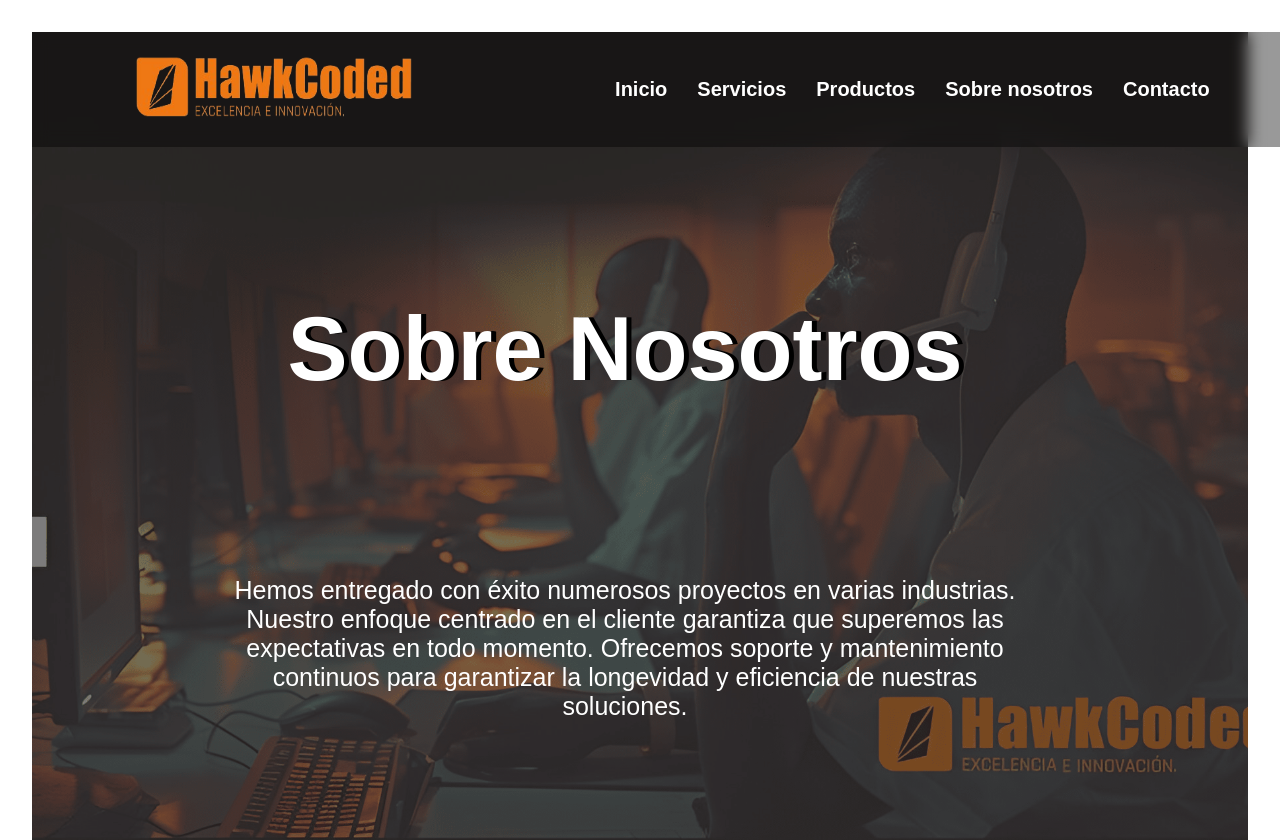
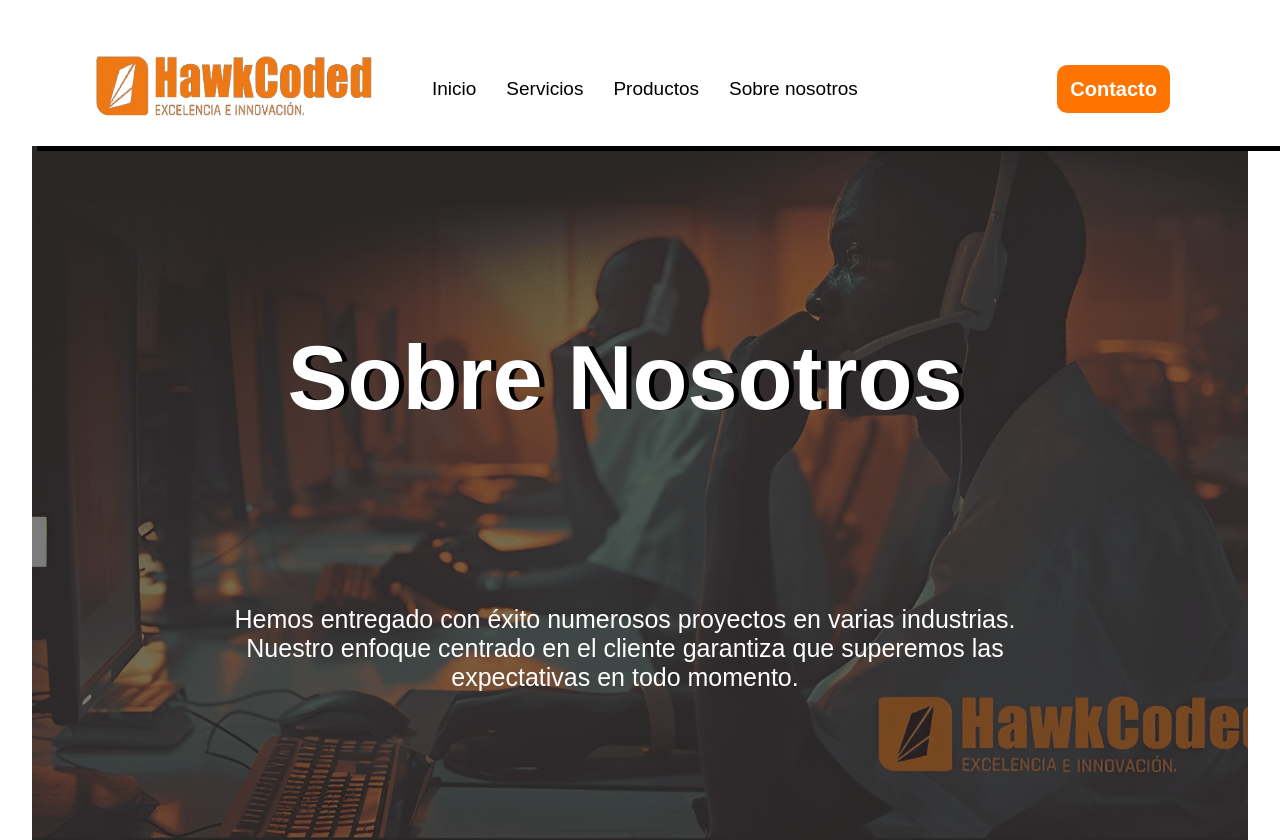
Before and after one commit to sol1217/hawkcoded, a React (Vite) app: page /about in a window 1280 px wide. Shown: the top 840 px of the page. Built offline with nearby package versions, Linux system fonts and the light colour scheme.

Commit message:
cambios indefinidos

```diff
--- a/src/components/layout/Header/Header.elements.ts
+++ b/src/components/layout/Header/Header.elements.ts
@@ -1,5 +1,10 @@
 import styled, { keyframes } from "styled-components";
-import { HeaderContainerProps, MobilMenuButtonProps, MobilMenuSectionProps, SearchInputProps } from "./Header.types";
+import {
+  HeaderContainerProps,
+  MobilMenuButtonProps,
+  MobilMenuSectionProps,
+  SearchInputProps,
+} from "./Header.types";
 
 const rotateIn = keyframes`
   0% {
@@ -20,21 +25,26 @@ const rotateOut = keyframes`
 `;
 
 export const HeaderContainer = styled.div<HeaderContainerProps>`
-  width: 100%;
+  width: 100vw;
   display: flex;
-  justify-content: space-between;
-  padding: 20px 4px;
+  justify-content: flex-start;
+  padding: 25px 60px 25px 60px;
   align-items: center;
+  gap: 30px;
   position: fixed;
   z-index: 99;
   transition: background-color 0.3s ease;
-  backdrop-filter: blur(8px);
-  box-shadow: ${(props) =>
-    props.isBackgroundWhite ? "5px 5px 5px rgba(0, 0, 0, 0.3)" : "none"};
+  background-color: white;
+  box-shadow: 5px 5px;
 
   @media (min-width: 1200px) {
+    justify-content: flex-start;
+    padding: 20px 60px;
+  }
+
+  @media (max-width: 1200px) {
     justify-content: space-around;
-    padding: 20px 4px;
+    padding: 30px;
   }
 `;
 
@@ -54,22 +64,26 @@ export const MobilMenuButton = styled.button<MobilMenuButtonProps>`
 `;
 
 export const MobilMenuSection = styled.div<MobilMenuSectionProps>`
-  position: absolute;
+  position: fixed;
   top: 100px;
-  right: 30px;
-  background-color: rgba(255, 255, 255, 0.91);
-  padding: 10px;
+  right: 10px;
+  background-color: #ff7500;
+  padding: 25px;
   width: 200px;
   display: flex;
   justify-content: center;
+  flex-direction: column;
+  z-index: 100;
   align-items: center;
   border-radius: 20px;
   box-shadow: 2px 2px 2px 0;
   overflow: hidden;
-  max-height: ${({ isVisible }) => (isVisible ? '300px' : '0')};
+  max-height: ${({ isVisible }) => (isVisible ? "300px" : "0")};
   transition: max-height 0.3s ease;
-  opacity: ${({ isVisible }) => (isVisible ? '1' : '0')};
-  transition: max-height 0.3s ease, opacity 0.3s ease;
+  opacity: ${({ isVisible }) => (isVisible ? "1" : "0")};
+  transition:
+    max-height 0.3s ease,
+    opacity 0.3s ease;
 
   @media (min-width: 1200px) {
     display: none;
@@ -82,7 +96,9 @@ export const SearchInput = styled.input.attrs<SearchInputProps>((props) => ({
     opacity: props.isShowInput ? "1" : "0",
   },
 }))<SearchInputProps>`
-  transition: width 0.5s ease, opacity 0.5s ease;
+  transition:
+    width 0.5s ease,
+    opacity 0.5s ease;
   background: rgba(227, 233, 236, 0.4);
   padding: 10px;
   border: none;
@@ -90,7 +106,6 @@ export const SearchInput = styled.input.attrs<SearchInputProps>((props) => ({
   color: black;
   z-index: 99;
 `;
-
 
 export const LogoImage = styled.img`
   width: 280px;
@@ -102,15 +117,18 @@ export const LogoImage = styled.img`
   }
 `;
 
-
 export const SearchContainer = styled.div`
   display: flex;
   flex-direction: row;
-  justify-content: center;
+  justify-content: space-between;
   align-items: center;
-  gap: 20px;
+  width: 70%;
 
   @media (max-width: 1200px) {
     display: none;
   }
+
+  @media (max-width: 1300px) {
+    width: 60%;
+  }
 `;
--- a/src/components/layout/Header/Header.tsx
+++ b/src/components/layout/Header/Header.tsx
@@ -11,6 +11,7 @@ import {
 } from "./Header.elements";
 import logotype from "../../../assets/png/logo-type.png";
 import MobilMenu from "../MobileMenu/MobilMenu";
+import { ContactLink } from "../../layout/NavMenu/NavMenu.elements.ts";
 
 export function Header() {
   const [isShowMobilMenu, setIsShowMobilMenu] = useState(false);
@@ -37,11 +38,7 @@ export function Header() {
 
   return (
     <HeaderContainer
-      isBackgroundWhite={isBackgroundWhite}  // <-- Añadir esta línea
-      style={{
-        backgroundColor: isBackgroundWhite ? "#171d25" : "rgba(0, 0, 0, 0.4)",
-        boxShadow: isBackgroundWhite ? "5px 5px 5px 0" : "none",
-      }}
+      isBackgroundWhite={isBackgroundWhite} // <-- Añadir esta línea
     >
       <a href="/">
         <LogoImage src={logotype} />
@@ -49,18 +46,28 @@ export function Header() {
 
       <MobilMenuButton isOpen={isShowMobilMenu} onClick={handleShowMobilMenu}>
         {isShowMobilMenu ? (
-          <IoIosClose size={40} color="white" style={{ transform: 'scale(1.2)' }} />
+          <IoIosClose
+            size={40}
+            color="black"
+            style={{ transform: "scale(1.2)" }}
+          />
         ) : (
-          <IoMdMenu size={40} color="white" />
+          <IoMdMenu size={40} color="black" />
         )}
       </MobilMenuButton>
 
       <MobilMenuSection isVisible={isShowMobilMenu}>
         <MobilMenu />
+        <div>
+          <ContactLink href="/contact">Contacto</ContactLink>
+        </div>
       </MobilMenuSection>
 
       <SearchContainer>
-        <NavMenu flexDirection="row" color="white" />
+        <NavMenu flexDirection="row" color="black" />
+        <div>
+          <ContactLink href="/contact">Contacto</ContactLink>
+        </div>
       </SearchContainer>
     </HeaderContainer>
   );
--- a/src/components/layout/MobileMenu/MobilMenu.tsx
+++ b/src/components/layout/MobileMenu/MobilMenu.tsx
@@ -4,7 +4,7 @@ import NavMenu from "../NavMenu/NavMenu.tsx";
 export default function MobilMenu() {
   return (
     <MobilMenuContainer>
-      <NavMenu flexDirection="column" color="black" />
+      <NavMenu flexDirection="column" color="white" />
     </MobilMenuContainer>
   );
 }
--- a/src/components/layout/NavMenu/NavMenu.elements.ts
+++ b/src/components/layout/NavMenu/NavMenu.elements.ts
@@ -4,6 +4,15 @@ interface NavMenuLinksProps {
   $flexDirection: string;
   $color: string;
 }
+
+export const NavContainer = styled.div<NavMenuLinksProps>`
+  display: flex;
+  justify-content: space-between;
+  align-items: center;
+  flex-direction: ${({ $flexDirection }) => $flexDirection || "row"};
+
+  padding: 0 20px 0 20px;
+`;
 
 export const NavMenuLinks = styled.ol<NavMenuLinksProps>`
   display: flex;
@@ -18,12 +27,22 @@ export const NavMenuLinks = styled.ol<NavMenuLinksProps>`
 
 export const LinkContainer = styled.a<NavMenuLinksProps>`
   color: ${({ $color }) => $color || "white"};
-  font-weight: bold;
-  font-size: 20px;
-  font-family: Arial, Helvetica, sans-serif;
+  font-weight: 200;
+  font-size: 19px;
+  font-family: sans-serif;
   transition: color 0.3s ease;
 
   &:hover {
     color: #ff7500;
   }
 `;
+
+export const ContactLink = styled.a`
+  padding: 13px;
+  background-color: #ff7500;
+  font-size: 20px;
+  border-radius: 10px;
+  text-align: center;
+  font-weight: bold;
+  color: white;
+`;
--- a/src/components/layout/NavMenu/NavMenu.tsx
+++ b/src/components/layout/NavMenu/NavMenu.tsx
@@ -1,8 +1,13 @@
-import { LinkContainer, NavMenuLinks } from "./NavMenu.elements.ts";
+import {
+  ContactLink,
+  LinkContainer,
+  NavContainer,
+  NavMenuLinks,
+} from "./NavMenu.elements.ts";
 
 const NavMenu = ({ flexDirection = "", color = "" }) => {
   return (
-    <nav>
+    <NavContainer $flexDirection={flexDirection} $color={color}>
       <NavMenuLinks $flexDirection={flexDirection} $color={color}>
         <li>
           <LinkContainer $flexDirection={flexDirection} $color={color} href="/">
@@ -36,17 +41,8 @@ const NavMenu = ({ flexDirection = "", color = "" }) => {
             Sobre nosotros
           </LinkContainer>
         </li>
-        <li>
-          <LinkContainer
-            $flexDirection={flexDirection}
-            $color={color}
-            href="/contact"
-          >
-            Contacto
-          </LinkContainer>
-        </li>
       </NavMenuLinks>
-    </nav>
+    </NavContainer>
   );
 };
 
--- a/src/pages/About/About.elements.ts
+++ b/src/pages/About/About.elements.ts
@@ -30,7 +30,7 @@ export const AboutTitle = styled.h2`
 `;
 
 export const WelcomText = styled.span`
-  font-size: 20px;
+  font-size: 25px;
 `;
 
 export const AboutInformation = styled.span`
@@ -40,10 +40,6 @@ export const AboutInformation = styled.span`
   display: flex;
   justify-content: center;
   align-items: center;
-
-  @media (max-width: 700px) {
-    width: 90%;
-  }
 `;
 
 export const ContentWrapper = styled.div`
@@ -194,6 +190,7 @@ export const IconContainer = styled.div`
   display: flex;
   justify-content: center;
   align-items: center;
+  box-shadow: 2px 0 10px 0;
 
   @media (max-width: 720px) {
     width: 400px;
@@ -219,6 +216,11 @@ export const ImageContact = styled.img`
   @media (max-width: 520px) {
     width: 250px;
     height: 250px;
+  }
+
+  @media (max-width: 400px) {
+    width: 200px;
+    height: 200px;
   }
 `;
 
--- a/src/pages/About/About.tsx
+++ b/src/pages/About/About.tsx
@@ -45,17 +45,17 @@ export default function About() {
           <AboutInformation>
             Hemos entregado con éxito numerosos proyectos en varias industrias.
             Nuestro enfoque centrado en el cliente garantiza que superemos las
-            expectativas en todo momento. Ofrecemos soporte y mantenimiento
-            continuos para garantizar la longevidad y eficiencia de nuestras
-            soluciones.
+            expectativas en todo momento.
           </AboutInformation>
         </ContentWrapper>
       </ImgContainer>
       <DepartamentsInfoWrap>
         <TitleDepartament> ¿Que es Hawkcoded?</TitleDepartament>
         <WelcomText>
-          Bienvenido a Hawkcoded, donde la innovación se encuentra con la
-          excelencia en el desarrollo de software.
+          Bienvenido a Hawkcoded
+          <br />
+          Donde la innovación se encuentra con la excelencia en el desarrollo de
+          software.
         </WelcomText>
       </DepartamentsInfoWrap>
 
--- a/src/pages/Home/Benefits/Benefits.elements.ts
+++ b/src/pages/Home/Benefits/Benefits.elements.ts
@@ -1,25 +1,13 @@
-import styled from 'styled-components';
+import styled, { keyframes } from "styled-components";
 
-export const BenefitsContainer = styled.div`
-  display: grid;
-  grid-template-columns: repeat(2, 550px);
-  justify-content: center;
-  align-items: center;
-  justify-items: center;
-  gap: 20px;
-  padding: 10px;
-
-  @media (max-width: 1290px) {
-    grid-template-columns: repeat(1, 550px);
+const rotateY = keyframes`
+  from {
+    transform: rotateY(0deg);
   }
-
-  @media (max-width: 650px) {
-    grid-template-columns: 1fr;
-    margin-top: 4rem;
-    gap: 4rem;
+  to {
+    transform: rotateY(360deg);
   }
 `;
-
 
 export const IconsCompany = styled.img`
   width: 50px;
@@ -37,7 +25,9 @@ export const InformationBussines = styled.div`
   border-radius: 15px;
   padding: 20px;
   border: 1px solid #ddd;
-  transition: transform 0.3s ease, box-shadow 0.3s ease;
+  transition:
+    transform 0.3s ease,
+    box-shadow 0.3s ease;
   position: relative;
 
   &::before {
@@ -102,3 +92,52 @@ export const TitleBenefits = styled.h2`
     font-size: 20px;
   }
 `;
+
+export const PBenefits = styled.p`
+  color: #ff7500;
+  font-size: 1.2rem;
+  font-weight: 900;
+
+  @media screen and (min-width: 768px) {
+    font-size: 1.5rem;
+  }
+`;
+
+export const BenefitsContainer = styled.div`
+  max-width: 1200px;
+  margin: 0 auto;
+  display: grid;
+  grid-template-columns: 1fr;
+  gap: 20px;
+  padding: 20px;
+
+  @media screen and (min-width: 768px) {
+    grid-template-columns: repeat(2, 1fr);
+  }
+`;
+
+export const BenefitsItem = styled.div`
+  background-color: #fff;
+  border: 1px solid #ddd;
+  border-radius: 8px;
+  padding: 20px;
+  text-align: center;
+  transition:
+    transform 0.3s ease,
+    box-shadow 0.3s ease;
+
+  &:hover {
+    transform: scale(1.02);
+    box-shadow: 0px 10px 20px rgba(0, 0, 0, 0.1);
+  }
+
+  &:hover img {
+    animation: ${rotateY} 1s linear infinite; // Aplicamos la animación al icono al hacer hover
+  }
+`;
+
+export const BenefitsIcon = styled.img`
+  width: 3rem;
+  height: 3rem;
+  margin-bottom: 1rem;
+`;
--- a/src/pages/Home/Home.elements.ts
+++ b/src/pages/Home/Home.elements.ts
@@ -54,13 +54,16 @@ export const MainText = styled.h1`
   font-family: "Lantinghei SC";
   width: 100%;
   max-width: 800px;
-
+  text-align: center;
   padding-left: 30px;
 
   @media (min-width: 768px) {
     padding-left: 20px;
   }
 
+  @media (max-width: 530px) {
+    font-size: 35px;
+  }
 `;
 
 export const EmphasizeText = styled.b`
@@ -111,7 +114,7 @@ export const TextInformation = styled.div`
 
   @media (max-width: 530px) {
     font-size: 20px;
-    width: 350px;
+    width: 380px;
   }
 `;
 
@@ -128,7 +131,9 @@ export const ButtonContact = styled.a`
   box-shadow: -30px -12px 87px -41px rgba(255, 255, 255, 0.76) inset;
   -webkit-box-shadow: -30px -12px 87px -41px rgba(255, 255, 255, 0.76) inset;
   -moz-box-shadow: -30px -12px 87px -41px rgba(255, 255, 255, 0.76) inset;
-  transition: border 0.3s ease, color 0.3s ease;
+  transition:
+    border 0.3s ease,
+    color 0.3s ease;
 
   &:active {
     transform: scale(0.95);
```
Also changed, not shown: src/pages/Home/Benefits/BenefitsElement.tsx (+9 -24 lines).
